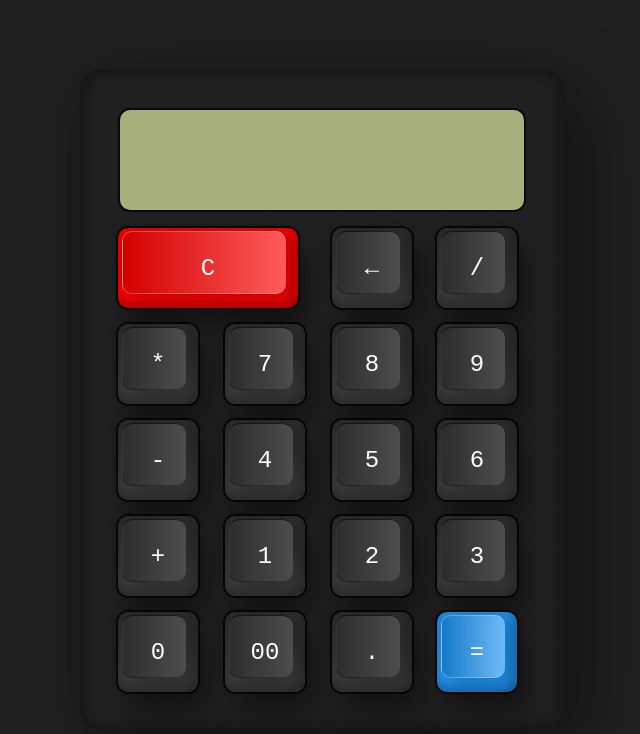
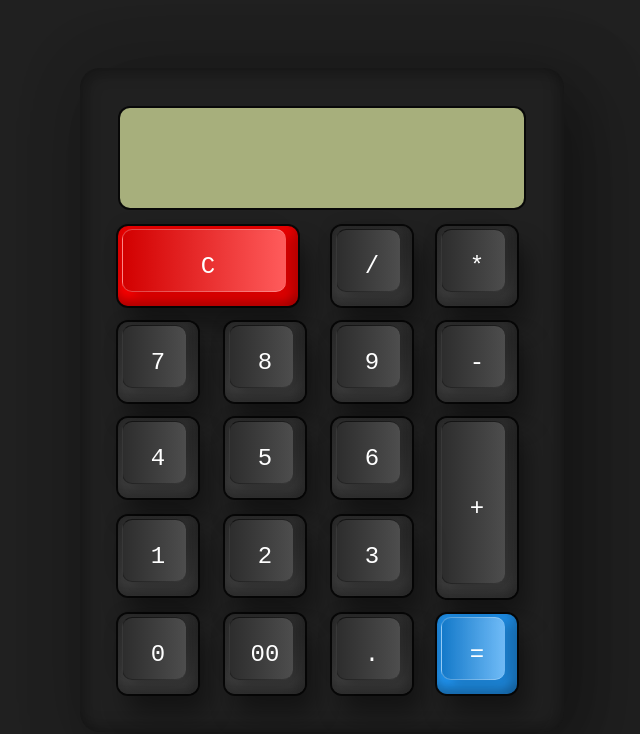
Before and after one commit to kenkszii/DizzyCalc, a React (Create React App) app: page / in a window 1280 px wide. Shown: the top 734 px of the page, without its empty margins (318-958 px from the left). Built offline with nearby package versions, Linux system fonts and the light colour scheme.

Commit message:
Revert "feat: Misalign button inputs"

```diff
--- a/src/components/account/pages/Dashboard.jsx
+++ b/src/components/account/pages/Dashboard.jsx
@@ -1,75 +1,57 @@
+/**
+*!/usr/bin/env node
+* -*- coding: utf-8 -*-
+* DizzyCalc
+*/
+
+
+/**
+* author: OTechCup
+* copyright: &copy; 2024 - new Date().getFullYear() All Rights Reserved | Exfac
+* credits: ["Mr. O"]
+* version: Beta v0.1.0
+* maintainer: OTechCup
+* email: support@exfac.info
+*/
+
+
+// import modules
 import { useState } from "react";
+
 
 function Dashboard() {
   const [value, setValue] = useState("");
-  const [points, setPoints] = useState(0);
-  const [mapping, setMapping] = useState(generateMapping());
 
-  function generateMapping() {
-    return {
-      1: randomDigit(),
-      2: randomDigit(),
-      3: randomDigit(),
-      4: randomDigit(),
-      5: randomDigit(),
-      6: randomDigit(),
-      7: randomDigit(),
-      8: randomDigit(),
-      9: randomDigit(),
-      0: randomDigit(),
-      "+": randomOperation(),
-      "-": randomOperation(),
-      "*": randomOperation(),
-      "/": randomOperation(),
-    };
-  }
 
-  function randomDigit() {
-    const digits = ["1", "2", "3", "4", "5", "6", "7", "8", "9", "0", "00"];
-    return digits[Math.floor(Math.random() * digits.length)];
-  }
+  function handleClick(val) {
+    setValue(value + val);
+  };
 
-  function randomOperation() {
-    const operations = ["+", "-", "*", "/"];
-    return operations[Math.floor(Math.random() * operations.length)];
-  }
-
-  function handleClick(digitOrOperation) {
-    setValue(value + (mapping[digitOrOperation] || digitOrOperation));
-  }
 
   function clear() {
-    // calculate function
+    setValue("");
+  };
+
+
+  function calculate() {
     try {
-      const result = eval(value);
-      setPoints(points + value.length);
-      setValue(result.toString());
+      setValue(eval(value));  // Using eval is not recommended for production code due to security risks.
     } catch (error) {
       setValue("Error");
-    }
-  }
+    };
+  };
 
-  function backspace() {
-    //Clear function
-
-    setMapping(generateMapping());
-    setValue("");
-    setPoints(0);
-  }
-
-  function calculate() {
-    // backspace function
-    setMapping(generateMapping());
-    setPoints(points - 1);
-    setValue(value.slice(0, -1));
-  }
 
   return (
     <div className="container">
       <form
         name="calc"
         className="calculator"
-        onSubmit={(e) => e.preventDefault()}
+        onSubmit={
+          function (e) {
+            e.preventDefault();
+          }
+        }
       >
         <input
           type="text"
@@ -79,84 +61,235 @@ function Dashboard() {
           name="txt"
         />
 
-        <span className="num clear" onClick={clear}>
-          <i>C</i>
+        <span
+          className="num clear"
+          onClick={clear}
+        >
+          <i>
+            C
+          </i>
         </span>
 
-        <span className="num" onClick={backspace}>
-          <i>←</i>
+        <span
+          className="num"
+          onClick={
+            function () {
+              handleClick("/");
+            }
+          }
+        >
+          <i>
+            /
+          </i>
         </span>
 
-        <span className="num" onClick={() => handleClick("/")}>
-          <i>/</i>
+        <span
+          className="num"
+          onClick={
+            function () {
+              handleClick("*");
+            }
+          }
+        >
+          <i>
+            *
+          </i>
         </span>
 
-        <span className="num" onClick={() => handleClick("*")}>
-          <i>*</i>
+        <span
+          className="num"
+          onClick={
+            function () {
+              handleClick("7");
+            }
+          }
+        >
+          <i>
+            7
+          </i>
         </span>
 
-        <span className="num" onClick={() => handleClick("7")}>
-          <i>7</i>
+        <span
+          className="num"
+          onClick={
+            function () {
+              handleClick("8");
+            }
+          }
+        >
+          <i>
+            8
+          </i>
         </span>
 
-        <span className="num" onClick={() => handleClick("8")}>
-          <i>8</i>
+        <span
+          className="num"
+          onClick={
+            function () {
+              handleClick("9");
+            }
+          }
+        >
+          <i>
+            9
+          </i>
         </span>
 
-        <span className="num" onClick={() => handleClick("9")}>
-          <i>9</i>
+        <span
+          className="num"
+          onClick={
+            function () {
+              handleClick("-");
+            }
+          }
+        >
+          <i>
+            -
+          </i>
         </span>
 
-        <span className="num" onClick={() => handleClick("-")}>
-          <i>-</i>
+        <span
+          className="num"
+          onClick={
+            function () {
+              handleClick("4");
+            }
+          }
+        >
+          <i>
+            4
+          </i>
         </span>
 
-        <span className="num" onClick={() => handleClick("4")}>
-          <i>4</i>
+        <span
+          className="num"
+          onClick={
+            function () {
+              handleClick("5");
+            }
+          }
+        >
+          <i>
+            5
+          </i>
         </span>
 
-        <span className="num" onClick={() => handleClick("5")}>
-          <i>5</i>
+        <span
+          className="num"
+          onClick={
+            function () {
+              handleClick("6");
+            }
+          }
+        >
+          <i>
+            6
+          </i>
         </span>
 
-        <span className="num" onClick={() => handleClick("6")}>
-          <i>6</i>
+        <span
+          className="num plus"
+          onClick={
+            function () {
+              handleClick("+");
+            }
+          }
+        >
+          <i>
+            +
+          </i>
         </span>
 
-        <span className="num plus" onClick={() => handleClick("+")}>
-          <i>+</i>
+        <span
+          className="num"
+          onClick={
+            function () {
+              handleClick("1");
+            }
+          }
+        >
+          <i>
+            1
+          </i>
         </span>
 
-        <span className="num" onClick={() => handleClick("1")}>
-          <i>1</i>
+        <span
+          className="num"
+          onClick={
+            function () {
+              handleClick("2");
+            }
+          }
+        >
+          <i>
+            2
+          </i>
         </span>
 
-        <span className="num" onClick={() => handleClick("2")}>
-          <i>2</i>
+        <span
+          className="num"
+          onClick={
+            function () {
+              handleClick("3");
+            }
+          }
+        >
+          <i>
+            3
+          </i>
         </span>
 
-        <span className="num" onClick={() => handleClick("3")}>
-          <i>3</i>
+        <span
+          className="num"
+          onClick={
+            function () {
+              handleClick("0");
+            }
+          }
+        >
+          <i>
+            0
+          </i>
         </span>
 
-        <span className="num" onClick={() => handleClick("0")}>
-          <i>0</i>
+        <span
+          className="num"
+          onClick={
+            function () {
+              handleClick("00");
+            }
+          }
+        >
+          <i>
+            00
+          </i>
         </span>
 
-        <span className="num" onClick={() => handleClick("00")}>
-          <i>00</i>
+        <span
+          className="num"
+          onClick={
+            function () {
+              handleClick(".");
+            }
+          }
+        >
+          <i>
+            .
+          </i>
         </span>
 
-        <span className="num" onClick={() => handleClick(".")}>
-          <i>.</i>
-        </span>
-
-        <span className="num equal" onClick={calculate}>
-          <i>=</i>
+        <span
+          className="num equal"
+          onClick={calculate}
+        >
+          <i>
+            =
+          </i>
         </span>
       </form>
     </div>
   );
-}
+};
+
 
 export default Dashboard;
--- a/src/static/vendors/ccss/style.css
+++ b/src/static/vendors/ccss/style.css
@@ -94,8 +94,8 @@ body {
   border-top: 1px solid #fff4;
 }
 .calculator .plus {
-  grid-row: span 1;
-  height: 80px;
+  grid-row: span 2;
+  height: 180px;
 }
 .calculator .equal {
   background: #2196f3;
```
Also changed, not shown: 1 other file (tests, documents, lock files or other folders).
